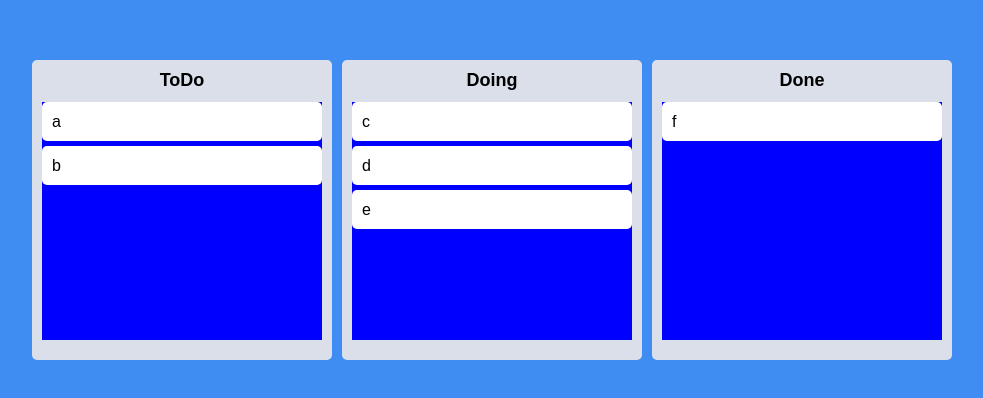
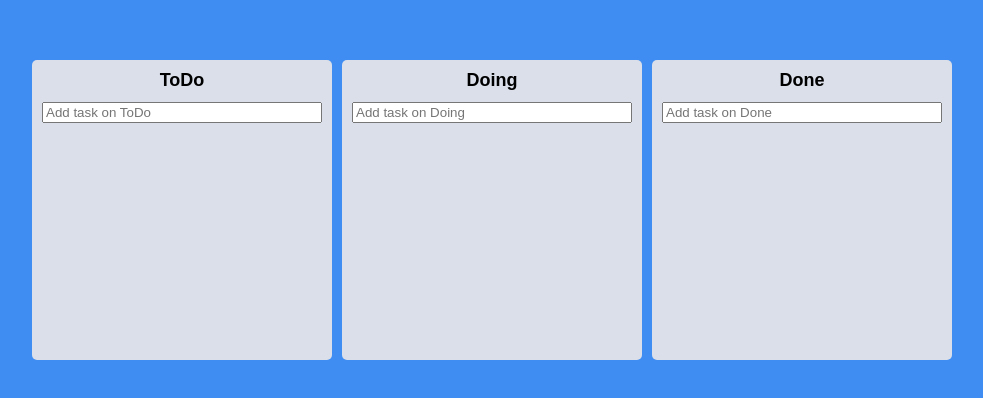
Before and after one commit to thisisyeji/react_kanban, a React (Create React App) app: page / in a window 1280 px wide. Shown: the part 190-588 px from the top of the page, without its empty margins (148-1131 px from the left). Built offline with nearby package versions, Linux system fonts and the light colour scheme.

Commit message:
Feat: Input 생성

```diff
--- a/src/App.tsx
+++ b/src/App.tsx
@@ -27,12 +27,14 @@ function App() {
 		// console.log(info);
 		const { destination, draggableId, source } = info;
 		if (!destination) return;
+
 		if (destination?.droppableId === source.droppableId) {
 			// same board movement
 			setToDos((allBoards) => {
 				const boardCopy = [...allBoards[source.droppableId]];
+				const taskObj = boardCopy[source.index];
 				boardCopy.splice(source.index, 1);
-				boardCopy.splice(destination?.index, 0, draggableId);
+				boardCopy.splice(destination?.index, 0, taskObj);
 				return {
 					...allBoards,
 					[source.droppableId]: boardCopy,
@@ -43,9 +45,10 @@ function App() {
 			// cross board movement
 			setToDos((allBoards) => {
 				const sourceBoard = [...allBoards[source.droppableId]];
+				const taskObj = sourceBoard[source.index];
 				const destinationBoard = [...allBoards[destination.droppableId]];
 				sourceBoard.splice(source.index, 1);
-				destinationBoard.splice(destination?.index, 0, draggableId);
+				destinationBoard.splice(destination?.index, 0, taskObj);
 				return {
 					...allBoards,
 					[source.droppableId]: sourceBoard,
--- a/src/Components/Board.tsx
+++ b/src/Components/Board.tsx
@@ -1,6 +1,9 @@
+import { useForm } from 'react-hook-form';
 import { Droppable } from 'react-beautiful-dnd';
+import styled from 'styled-components';
 import DragabbleCard from './DragabbleCard';
-import styled from 'styled-components';
+import { ITodo, toDoState } from '../atoms';
+import { useSetRecoilState } from 'recoil';
 
 const Wrapper = styled.div`
 	width: 300px;
@@ -28,20 +31,59 @@ interface IAreaProps {
 
 const Area = styled.div<IAreaProps>`
 	background-color: ${(props) =>
-		props.isDraggingOver ? 'pink' : props.isDraggingFromThis ? 'red' : 'blue'};
+		props.isDraggingOver
+			? '#dfe6e9'
+			: props.isDraggingFromThis
+			? '#b2bec3'
+			: 'transparent'};
 	flex-grow: 1;
 	transition: background-color 0.3s ease-in-out;
+	padding: 20px;
+`;
+
+const Form = styled.form`
+	width: 100%;
+
+	input {
+		width: 100%;
+	}
 `;
 
 interface IBoardProps {
-	toDos: string[];
+	toDos: ITodo[];
 	boardId: string;
 }
 
+interface IForm {
+	toDo: string;
+}
+
 function Board({ toDos, boardId }: IBoardProps) {
+	const setToDos = useSetRecoilState(toDoState);
+	const { register, setValue, handleSubmit } = useForm<IForm>();
+	const onValid = ({ toDo }: IForm) => {
+		const newToDo = {
+			id: Date.now(),
+			text: toDo,
+		};
+		setToDos((allBoards) => {
+			return {
+				...allBoards,
+				[boardId]: [...allBoards[boardId], newToDo],
+			};
+		});
+		setValue('toDo', '');
+	};
 	return (
 		<Wrapper>
 			<Title>{boardId}</Title>
+			<Form onSubmit={handleSubmit(onValid)}>
+				<input
+					{...register('toDo', { required: true })}
+					type='text'
+					placeholder={`Add task on ${boardId}`}
+				/>
+			</Form>
 			<Droppable droppableId={boardId}>
 				{(magic, info) => (
 					<Area
@@ -50,7 +92,12 @@ function Board({ toDos, boardId }: IBoardProps) {
 						ref={magic.innerRef}
 						{...magic.droppableProps}>
 						{toDos.map((toDo, index) => (
-							<DragabbleCard key={toDo} index={index} toDo={toDo} />
+							<DragabbleCard
+								key={toDo.id}
+								index={index}
+								toDoId={toDo.id}
+								toDoText={toDo.text}
+							/>
 						))}
 
 						{/* placeholder: 드래그 하는 동안 영역을 고정시킴 */}
--- a/src/Components/DragabbleCard.tsx
+++ b/src/Components/DragabbleCard.tsx
@@ -2,28 +2,33 @@ import React from 'react';
 import { Draggable } from 'react-beautiful-dnd';
 import styled from 'styled-components';
 
-const Card = styled.div`
+const Card = styled.div<{ isDragging: boolean }>`
 	border-radius: 5px;
 	padding: 10px 10px;
 	margin-bottom: 5px;
-	background-color: ${(props) => props.theme.cardColor};
+	background-color: ${(props) =>
+		props.isDragging ? '#e4f2ff' : props.theme.cardColor};
+	box-shadow: ${(props) =>
+		props.isDragging ? '0px 2px 5px rgba(0, 0, 0, 0.05)' : 'none'};
 `;
 
 interface IDraggableCardProps {
-	toDo: string;
+	toDoId: number;
+	toDoText: string;
 	index: number;
 }
 
-function DragabbleCard({ toDo, index }: IDraggableCardProps) {
+function DragabbleCard({ toDoId, toDoText, index }: IDraggableCardProps) {
 	return (
 		// dnd에서는 key와 draggableId는 같아야함
-		<Draggable key={toDo} draggableId={toDo} index={index}>
-			{(magic) => (
+		<Draggable draggableId={toDoId + ''} index={index}>
+			{(magic, snapshot) => (
 				<Card
+					isDragging={snapshot.isDragging}
 					ref={magic.innerRef}
 					{...magic.dragHandleProps}
 					{...magic.draggableProps}>
-					{toDo}
+					{toDoText}
 				</Card>
 			)}
 		</Draggable>
--- a/src/atoms.tsx
+++ b/src/atoms.tsx
@@ -1,14 +1,19 @@
 import { atom } from 'recoil';
 
+export interface ITodo {
+	id: number;
+	text: string;
+}
+
 interface IToDoState {
-	[key: string]: string[];
+	[key: string]: ITodo[];
 }
 
 export const toDoState = atom<IToDoState>({
 	key: 'toDo',
 	default: {
-		ToDo: ['a', 'b'],
-		Doing: ['c', 'd', 'e'],
-		Done: ['f'],
+		ToDo: [],
+		Doing: [],
+		Done: [],
 	},
 });
```
